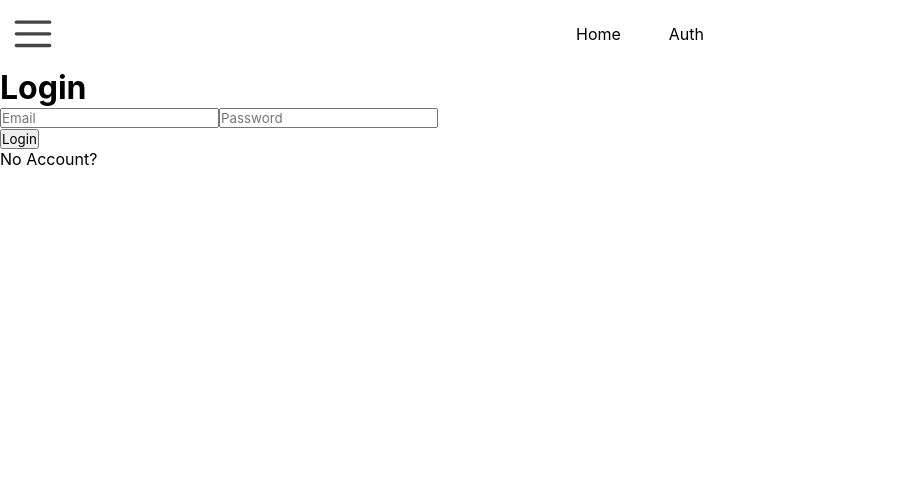
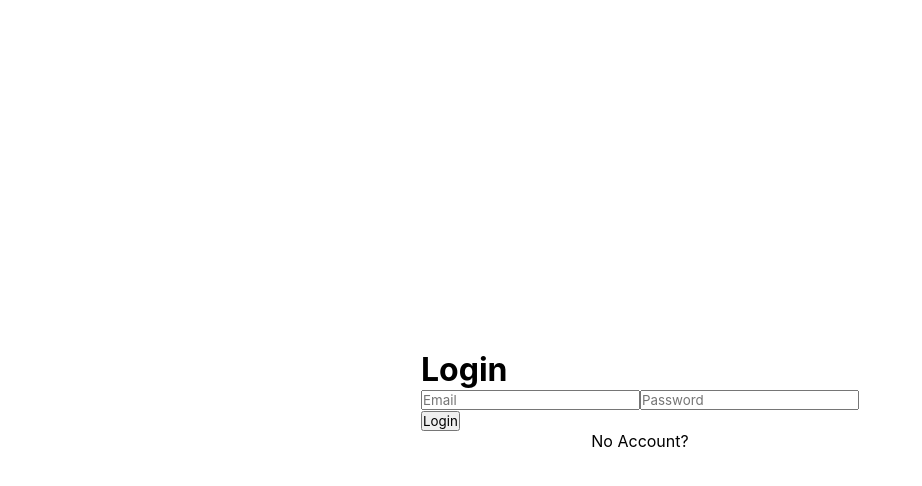
Before and after one commit to mario-hess/node-react-multiplayer, a React (Vite) app in the folder client/: page /auth in a window 1280 px wide. Shown: the top 486 px of the page, without its empty margins (0-922 px from the left). Built offline with nearby package versions, Linux system fonts and the light colour scheme; no server answers.

Commit message:
:sparkles: basic navbar styling

```diff
--- a/client/src/components/layout/loading-spinner/index.tsx
+++ b/client/src/components/layout/loading-spinner/index.tsx
@@ -1,5 +1,23 @@
+import styled from 'styled-components'
+
+const Wrapper = styled.div`
+  width: 100vw;
+  height: 100vh;
+`
+
+const Content = styled.div`
+  display: flex;
+  height: 100%;
+  align-items: center;
+  justify-content: center;
+`
+
 const LoadingSpinner = () => {
-  return <div>Loading</div>
+  return (
+    <Wrapper>
+      <Content>Loading...</Content>
+    </Wrapper>
+  )
 }
 
 export default LoadingSpinner
--- a/client/src/components/layout/navbar/burger-menu/index.tsx
+++ b/client/src/components/layout/navbar/burger-menu/index.tsx
@@ -20,6 +20,11 @@ const Wrapper = styled.svg`
   -ms-user-select: none;
   -webkit-user-select: none;
   -moz-user-select: none;
+  z-index: 10;
+  @media only screen and (min-width: ${(props) =>
+      props.theme.breakpoints.laptop}) {
+    display: none;
+  }
 `
 
 const OuterPath = styled.path<StyledProps>`
@@ -44,14 +49,16 @@ const CenterPath = styled.path<StyledProps>`
   stroke-dashoffset: ${(props) => (props.isToggled ? '-10' : '0')};
 `
 
-const BurgerMenu: React.FunctionComponent = () => {
-  const isToggled = useSelector((state: any) => state.burgerMenu.isToggled)
+interface ComponentProps {
+  isToggled: boolean
+  toggle: (event: React.MouseEvent<SVGSVGElement>) => void
+}
+
+const BurgerMenu: React.FunctionComponent<ComponentProps> = ({
+  isToggled,
+  toggle,
+}: ComponentProps) => {
   const dispatch = useAppDispatch()
-
-  const toggle = (event: React.MouseEvent<SVGSVGElement>) => {
-    event.preventDefault()
-    dispatch(toggled())
-  }
 
   return (
     <Wrapper width={50} height={50} viewBox='-0.5 0 15 12.5' onClick={toggle}>
--- a/client/src/components/layout/navbar/index.tsx
+++ b/client/src/components/layout/navbar/index.tsx
@@ -5,27 +5,42 @@ import { useNavigate } from 'react-router-dom'
 import styled from 'styled-components'
 
 import { useAppDispatch } from '../../../store'
+import { toggled } from './burger-menu/slice'
 import { setUser } from '../../../redux/userSlice'
 
 import BurgerMenu from './burger-menu'
 
+type StyledProps = {
+  isToggled: boolean
+}
+
+const Nav = styled.nav<StyledProps>`
+  position: fixed;
+  top: 0px;
+  left: ${(props) => (props.isToggled ? '0px' : '-200px')};
+  width: 200px;
+  height: 100vh;
+  background-color: #e3e3e3;
+  transition: all 0.5s ease;
+`
+
 const List = styled.ul`
   display: flex;
+  position: absolute;
+  width: 100%;
   align-items: center;
   justify-content: center;
+  height: 40vh;
+  flex-direction: column;
   list-style: none;
-  margin: 0;
-  padding: 0;
   overflow: hidden;
 `
 
 const ListLink = styled(Link)`
   display: block;
-  margin: 0;
-  padding: 0;
   color: black;
   text-align: center;
-  padding: 1.5em;
+  padding: 0.5em;
   text-decoration: none;
 
   &:hover {
@@ -36,8 +51,6 @@ const ListLink = styled(Link)`
 
 const Logout = styled.p`
   display: block;
-  margin: 0;
-  padding: 0;
   color: black;
   text-align: center;
   padding: 1.5em;
@@ -52,10 +65,12 @@ const Logout = styled.p`
 const Navbar: React.FunctionComponent = () => {
   const dispatch = useAppDispatch()
   const navigate = useNavigate()
+  const isToggled = useSelector((state: any) => state.burgerMenu.isToggled)
   const userSlice = useSelector((state: any) => state.user)
 
   const logout = async (event: React.MouseEvent<HTMLParagraphElement>) => {
     event.preventDefault()
+    dispatch(toggled())
     try {
       await axios.get((import.meta.env.VITE_BASEURL as string) + 'auth/logout')
       dispatch(setUser(undefined))
@@ -65,21 +80,38 @@ const Navbar: React.FunctionComponent = () => {
     }
   }
 
+  const toggle = (
+    event:
+      | React.MouseEvent<SVGSVGElement>
+      | React.MouseEvent<HTMLAnchorElement, MouseEvent>
+      | React.MouseEvent<HTMLParagraphElement>
+  ) => {
+    dispatch(toggled())
+  }
+
   return (
     <>
-      <BurgerMenu />
+      <BurgerMenu isToggled={isToggled} toggle={toggle} />
+
+      <Nav isToggled={isToggled}>
         <List>
           <li>
-          <ListLink to='/'>Home</ListLink>
+            <ListLink to='/' onClick={toggle}>
+              Home
+            </ListLink>
           </li>
           {userSlice?.user?.payload === undefined ? (
             <li>
-            <ListLink to='/auth'>Auth</ListLink>
+              <ListLink to='/auth' onClick={toggle}>
+                Auth
+              </ListLink>
             </li>
           ) : (
             <>
               <li>
-              <ListLink to='/auth'>Game</ListLink>
+                <ListLink to='/auth' onClick={toggle}>
+                  Game
+                </ListLink>
               </li>
               <li>
                 <Logout onClick={logout}>Logout</Logout>
@@ -87,6 +119,7 @@ const Navbar: React.FunctionComponent = () => {
             </>
           )}
         </List>
+      </Nav>
     </>
   )
 }
--- a/client/src/pages/Auth/index.tsx
+++ b/client/src/pages/Auth/index.tsx
@@ -1,9 +1,25 @@
-import { useState, useEffect, useCallback } from 'react'
+import { useState } from 'react'
 import { useSelector } from 'react-redux'
+import styled from 'styled-components'
 
 import LoadingSpinner from '../../components/layout/loading-spinner'
 import Signup from './signup'
 import Login from './login'
+
+const Wrapper = styled.div`
+  width: 100vw;
+  height: 100vh;
+`
+
+const Content = styled.div`
+  display: flex;
+  height: 100%;
+  width: 60%;
+  margin: auto;
+  align-items: center;
+  justify-content: center;
+  flex-direction: column;
+`
 
 interface ComponentProps {
   silentRefresh: () => void
@@ -25,7 +41,8 @@ const Auth: React.FunctionComponent<ComponentProps> = ({
     return isLoading ? (
       <LoadingSpinner />
     ) : switchForm ? (
-      <>
+      <Wrapper>
+        <Content>
           <Signup
             switchForm={switchForm}
             setSwitchForm={setSwitchForm}
@@ -33,16 +50,15 @@ const Auth: React.FunctionComponent<ComponentProps> = ({
             setIsLoading={setIsLoading}
           />
           <p onClick={switchView}>Have an account?</p>
-      </>
+        </Content>
+      </Wrapper>
     ) : (
-      <>
-        <Login
-          silentRefresh={silentRefresh}
-          isLoading={isLoading}
-          setIsLoading={setIsLoading}
-        />
+      <Wrapper>
+        <Content>
+          <Login silentRefresh={silentRefresh} setIsLoading={setIsLoading} />
           <p onClick={switchView}>No Account?</p>
-      </>
+        </Content>
+      </Wrapper>
     )
   }
 
--- a/client/src/pages/Auth/login/index.tsx
+++ b/client/src/pages/Auth/login/index.tsx
@@ -6,13 +6,11 @@ import { setUser } from '../../../redux/userSlice'
 
 interface ComponentProps {
   silentRefresh: () => void
-  isLoading: boolean
   setIsLoading: React.Dispatch<React.SetStateAction<boolean>>
 }
 
 const Login: React.FunctionComponent<ComponentProps> = ({
   silentRefresh,
-  isLoading,
   setIsLoading,
 }: ComponentProps) => {
   const [values, setValues] = useState({
--- a/client/src/pages/Home/index.tsx
+++ b/client/src/pages/Home/index.tsx
@@ -1,5 +1,27 @@
+import styled from 'styled-components'
+
+const Wrapper = styled.div`
+  width: 100vw;
+  height: 100vh;
+`
+
+const Content = styled.div`
+  display: flex;
+  height: 100%;
+  width: 60%;
+  margin: auto;
+  align-items: center;
+  justify-content: center;
+`
+
 const Home: React.FunctionComponent = () => {
-  return <div>Home</div>
+  return (
+    <Wrapper>
+      <Content>
+        <h1>Home</h1>
+      </Content>
+    </Wrapper>
+  )
 }
 
 export default Home
--- a/client/src/styles/theme.ts
+++ b/client/src/styles/theme.ts
@@ -15,12 +15,13 @@ export const defaultTheme: DefaultTheme = {
     pink: '#ff79c6',
   },
   breakpoints: {
-    small: '576px',
-    medium: '768px',
-    large: '992px',
-    xLarge: '1200px',
-    xxLarge: '1600px',
-    xxxLarge: '2000px',
+    mobileSmall: '320px',
+    mobileMedium: '375px',
+    mobileLarge: '425px',
+    tablet: '768px',
+    laptop: '1024px',
+    laptopLarge: '1440px',
+    desktop: '2560px',
   },
   tapHeight: {
     mobile: '48px',
```
Also changed, not shown: client/src/styles/styled.d.ts (+7 -6 lines). Lines whose indentation alone changed are shown as unchanged.
